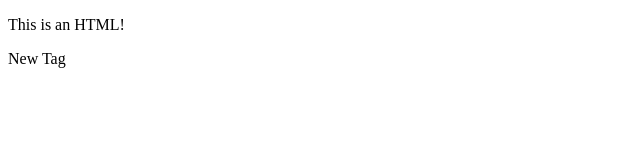
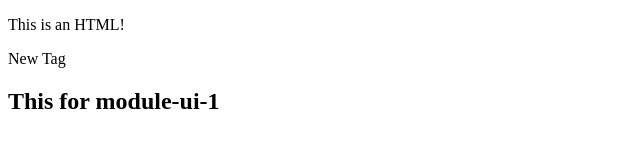
Before and after one commit to msuren555/movieflix, a plain HTML site: page index.html in a window 1280 px wide. Shown: the whole page, without its empty margins (0-640 px from the left). Drawn offline with Linux system fonts and the light colour scheme.

Commit message:
feat(module-ui): first commit

```diff
--- a/index.html
+++ b/index.html
@@ -8,5 +8,6 @@
     <body>
         <p>This is an HTML!</p>
         <p>New Tag</p>
+        <h2>This for module-ui-1</h2>
     </body>
 </html>
```
